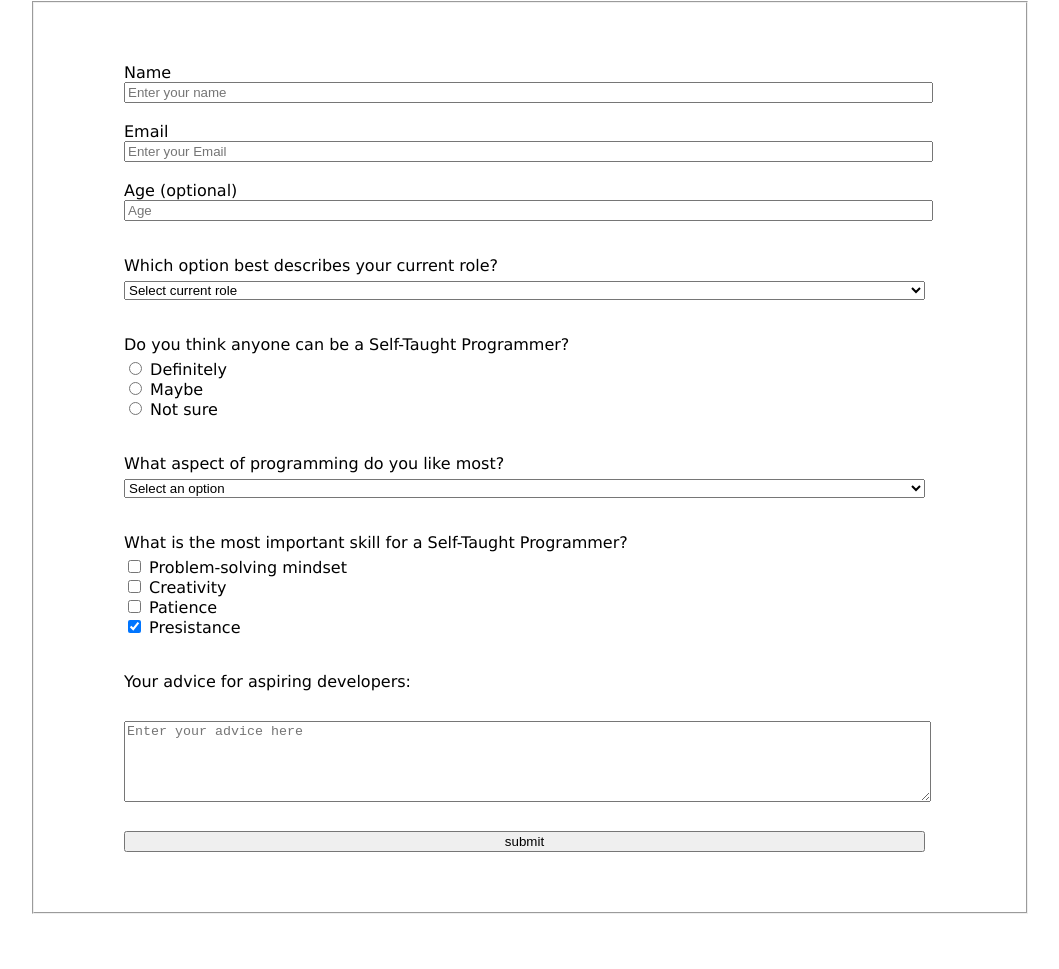
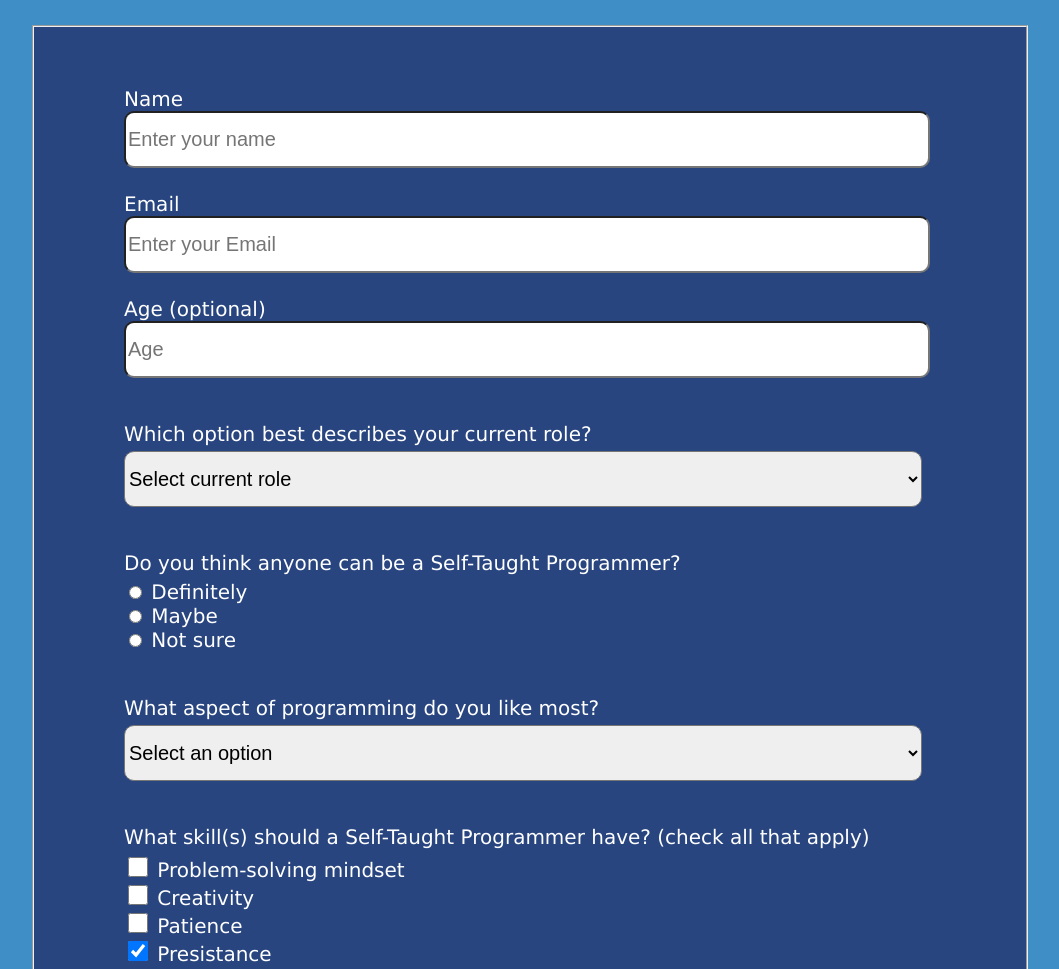
Before and after one commit to ralucaszarka/survey-form, a plain HTML site: page index.html in a window 1280 px wide. Shown: the part 182-1151 px from the top of the page, without its empty margins (110-1169 px from the left). Drawn offline with Linux system fonts and the light colour scheme.

Commit message:
Improve buttons aspect and allow numbers in email field

```diff
--- a/index.html
+++ b/index.html
@@ -13,7 +13,7 @@
                 <label id="name-label" for="name">Name</label><br>
                 <input id="name" class="form-field" type="text" placeholder="Enter your name" required><br><br>
                 <label id="email-label" for="email">Email</label><br>
-                <input id="email" class="form-field" type="text" placeholder="Enter your Email" pattern="[a-zA-Z]{3,}@[a-zA-Z]{3,}[.]{1}[a-zA-Z]{2,}" required><br><br>
+                <input id="email" class="form-field" type="text" placeholder="Enter your Email" pattern="[a-zA-Z, 0-9]{3,}@[a-zA-Z]{3,}[.]{1}[a-zA-Z]{2,}" required><br><br>
                 <label id="number-label" for="number">Age (optional)</label><br>
                 <input id="number" class="form-field" type="number" placeholder="Age" min="16" max="100"><br><br>
                 <p>Which option best describes your current role?</p>
@@ -45,20 +45,20 @@
                 </select>
                 <br>
                 <br>
-                <p>What is the most important skill for a Self-Taught Programmer?</p>
-            <input id="problem-solving" type="checkbox" value="problem-solving">
+                <p>What skill(s) should a Self-Taught Programmer have? (check all that apply)</p>
+            <input id="problem-solving" class="checkbox" type="checkbox" value="problem-solving">
             <label for="problem-solving">Problem-solving mindset</label><br>
-            <input id="creativity" type="checkbox" value="creativity">
+            <input id="creativity" class="checkbox" type="checkbox" value="creativity">
             <label for="creativity">Creativity</label><br>
-            <input id="patience" type="checkbox" value="patience">
+            <input id="patience" class="checkbox" type="checkbox" value="patience">
             <label for="patience">Patience</label><br>
-            <input id="persistence" type="checkbox" value="persistence" checked>
+            <input id="persistence" class="checkbox" type="checkbox" value="persistence" checked>
             <label for="persistance">Presistance</label>
             <br>
             <br>
             <p>Your advice for aspiring developers:</p>
-            <textarea id="text-area" name="text-area" rows="5" cols="73" placeholder="Enter your advice here"></textarea><br>
-            <input id="submit" type="submit" value="submit">
+            <textarea id="text-area" name="text-area" rows="5" cols="73" placeholder="Enter your advice here..."></textarea><br>
+            <input id="submit" type="submit" value="Submit">
             </fieldset>
         </form>
     </body>
--- a/style.css
+++ b/style.css
@@ -1,5 +1,8 @@
 body {
     font-family: Verdana, sans-serif;
+    color: white;
+    background-color: rgb(64, 142, 198);
+    font-size: 20px;
 }
 
 #title, #description {
@@ -8,6 +11,9 @@ body {
 
 #description {
     margin-bottom: 45px;
+    font-size: 25px;
+    font-style: italic;
+    text-shadow: 1px 1px #1e2761;
 }
 
 #title {
@@ -19,7 +25,13 @@ body {
 
 }
 
+input.checkbox {
+    height: 20px;
+    width: 20px;
+}
+
 #form-fieldset {
+    background-color: rgba(30, 39, 97, 0.7);
     padding-left: 90px;
     padding-top: 60px;
     padding-bottom: 60px;
@@ -38,6 +50,13 @@ body {
     }
 }
 
+input, select {
+    padding-top: 15px;
+    padding-bottom: 15px;
+    font-size: inherit;
+    border-radius: 10px;
+}
+
 .form-field {
     width: 90%;
 }
@@ -47,6 +66,19 @@ body {
     width: 90%;
 }
 
+#text-area {
+    font-size: inherit;
+}
+
+#submit {
+    display: block;
+    color: white;
+    background-color: rgba(122, 32, 72, 0.8);
+    border-radius: 5px;
+    padding-top: 15px;
+    padding-bottom: 15px;
+}
+
 p {
   margin-bottom: 5px;
 }
```
